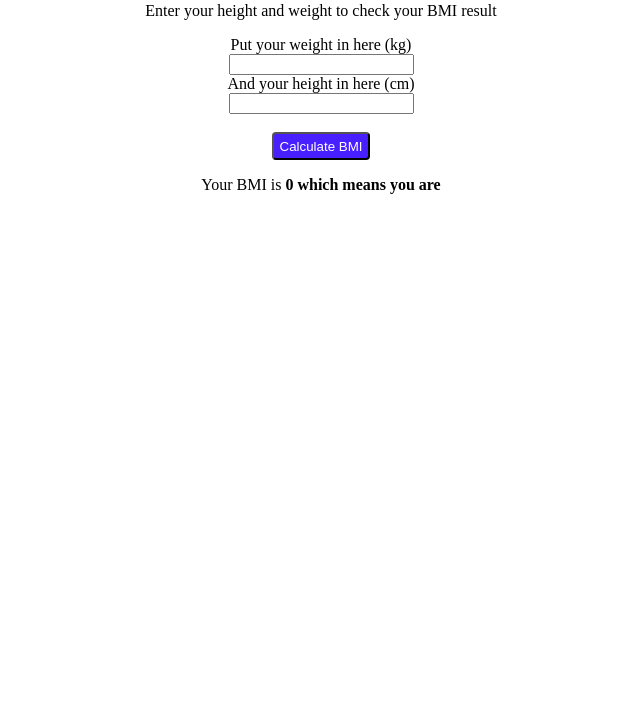
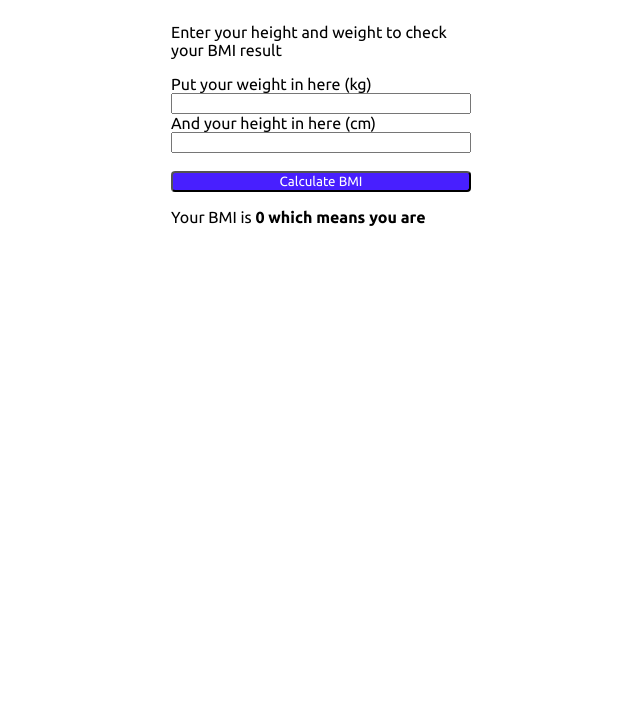
Before and after one commit to Ginanjar789/bmicalculator, a plain HTML site: page index.html in a window 1280 px wide. Shown: the part 83-800 px from the top of the page, without its empty margins (329-969 px from the left). Drawn offline with Linux system fonts and the light colour scheme.

Commit message:
adding some style

```diff
--- a/index.html
+++ b/index.html
@@ -6,8 +6,28 @@
     <meta name="viewport" content="width=device-width, initial-scale=1.0" />
     <title>BMI</title>
 
+    <!--My Font-->
+    <link rel="preconnect" href="https://fonts.googleapis.com" />
+    <link rel="preconnect" href="https://fonts.gstatic.com" crossorigin />
+    <link
+      href="https://fonts.googleapis.com/css2?family=Ubuntu:wght@400;500;700&display=swap"
+      rel="stylesheet"
+    />
+
     <!--My Style-->
     <style>
+      * {
+        font-family: "Ubuntu", sans-serif;
+      }
+      div {
+        display: inline-flex;
+        width: 300px;
+        height: 250px;
+        flex-direction: column;
+        align-item: center;
+        align-content: center;
+      }
+
       body {
         width: 100%;
         margin: 10px;
@@ -19,13 +39,14 @@
       #submit {
         background-color: #481fff;
         color: #ffffff;
-        height: 28px;
+        height: 32px;
         border-radius: 4px;
       }
     </style>
   </head>
   <body>
-    <h3>Check Your BMI</h3>
+    <div>
+      <h1>Check Your BMI</h1>
 
       <p>Enter your height and weight to check your BMI result</p>
 
@@ -46,6 +67,7 @@
           <span id="result-text"></span>
         </strong>
       </p>
+    </div>
 
     <script>
       document.getElementById("submit").addEventListener("click", function () {
--- /dev/null
+++ b/style.css
@@ -0,0 +1,13 @@
+* {
+  margin: 0;
+  padding: 0;
+  box-sizing: border-box;
+  font-family: "Ubuntu", sans-serif;
+}
+body {
+  display: flex;
+  align-items: center;
+  justify-content: center;
+  min-height: 100vh;
+  background: rgb(97, 138, 254, 0.9);
+}
```
Lines whose indentation alone changed are shown as unchanged.
